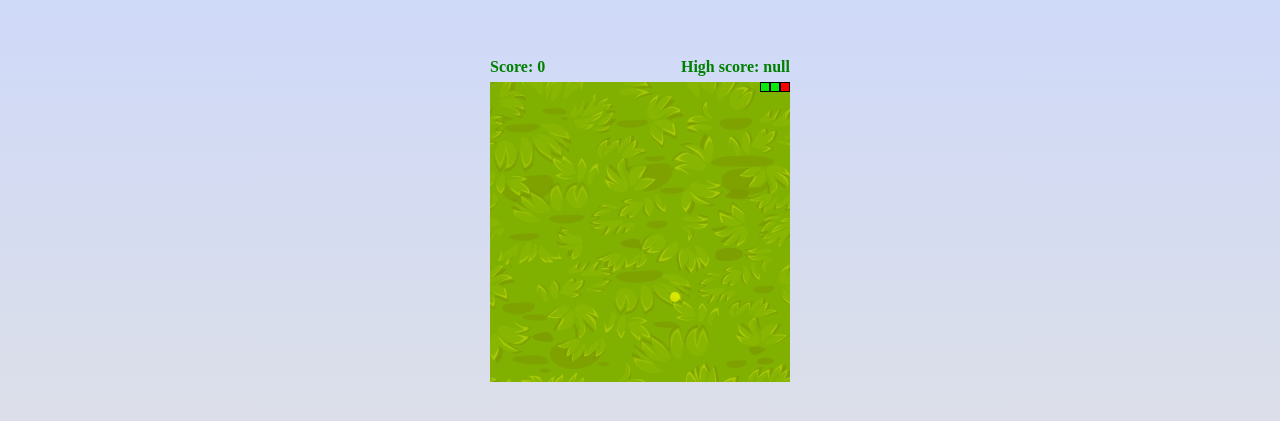
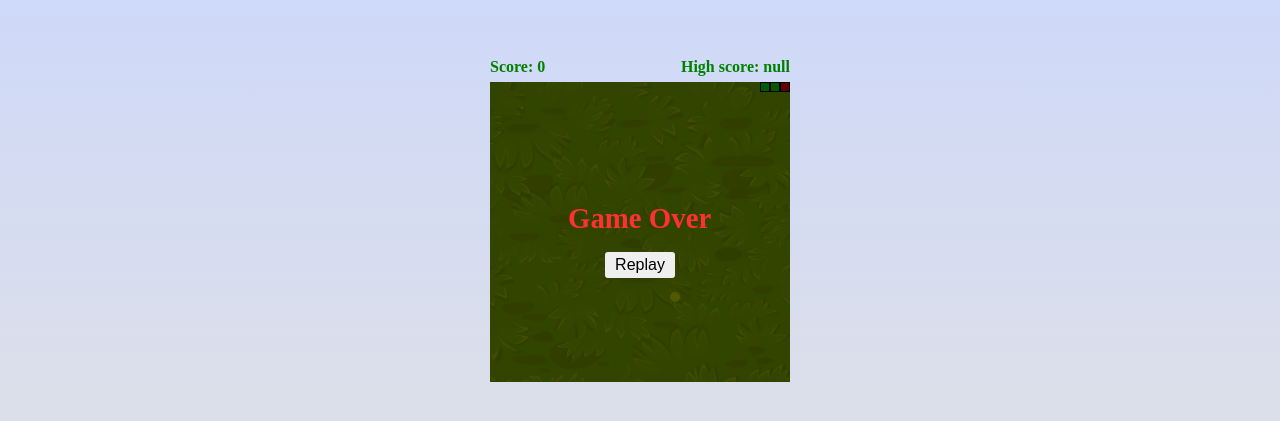
Before and after one commit to Hasinur3813/snake-game, a plain HTML site: page index.html in a window 1280 px wide. Shown: the part 183-604 px from the top of the page. Drawn offline with Linux system fonts and the light colour scheme.

Commit message:
new update

```diff
--- a/css/style.css
+++ b/css/style.css
@@ -27,6 +27,7 @@ body {
 }
 
 .game-board {
+  position: relative;
   background-image: linear-gradient(rgba(0, 0, 0, 0.1),rgba(0, 0, 0, 0.1)) ,url(../img/snakeBoard.jpg);
   background-size: cover;
   background-repeat: no-repeat;
@@ -40,7 +41,7 @@ body {
   /* animation: warn 1s linear infinite; */
 }
 
-.game-board div {
+.game-board .single_grid {
   width: 10px;
   height: 10px;
   box-sizing: border-box;
@@ -50,6 +51,33 @@ body {
   display: flex;
   align-items: center;
   justify-content: center;
+  /* border: 1px solid #c00505; */
+}
+
+.game_over_board{
+  position: absolute;
+  display: none;
+  flex-direction: column;
+  justify-content: center;
+  align-items: center;
+  width: 100%;
+  height: 100%;
+  background: rgba(0, 0, 0, 0.616);
+  z-index: 100;
+  transition: 0.3s ease-out;
+}
+.game_over_board h2{
+  color: rgb(254, 48, 48);
+  transition: 0.3s ease-out;
+  transform: scale(0);
+}
+.game_over_board #replay_btn{
+  padding: 4px 10px;
+  font-size: 16px;
+  font-weight: 500;
+  border: none;
+  border-radius: 3px;
+
 }
 
 .snake,
--- a/index.html
+++ b/index.html
@@ -15,10 +15,14 @@
         <div class="high_score">High score: 0</div>
       </div>
 
-      <div class="game-board" id="grid"></div>
+      <div class="game-board" id="grid">
+        <div class="game_over_board">
+          <h2>Game Over</h2>
+          <button id="replay_btn" onclick = 'location.reload()'>Replay</button>
+        </div>
+      </div>
     </div>
 
-    <script src="./js/test.js"></script>
     <script type="module" src="./js/app.js"></script>
   </body>
 </html>
--- a/js/app.js
+++ b/js/app.js
@@ -1,10 +1,14 @@
-'use strict';
+"use strict";
 
 const board = document.getElementById("grid");
 const scoreBoard = document.querySelector(".current_score");
 const highScore = document.querySelector(".high_score");
+const gameOverBoard = document.querySelector(".game_over_board");
+const gameOverText = document.querySelector(".game_over_board h2");
+const game_over = new Audio('./audio/game_over.mp3');
+const snake_eating = new Audio('./audio/snake_eating.mp3');
 
-let currentSnake = [2,1,0];
+let currentSnake = [2, 1, 0];
 let direction = 1;
 let width = 30;
 let speed = 5;
@@ -13,14 +17,13 @@ let foodIndex = 0;
 let score = 0;
 let interval;
 
-
 for (let i = 0; i < 900; i++) {
   let cell = document.createElement("div");
+  cell.classList.add('single_grid');
   board.appendChild(cell);
 }
 
-
-const cells = document.querySelectorAll("#grid div");
+const cells = document.querySelectorAll("#grid .single_grid");
 cells[currentSnake[0]].classList.add("head");
 
 for (let i = 0; i < currentSnake.length; i++) {
@@ -42,7 +45,7 @@ function gameLoop() {
 window.addEventListener("DOMContentLoaded", moveSnakeByKey);
 
 function moveSnakeByKey() {
-  highScore.innerHTML = `High score:  ${localStorage.getItem('score')}`;
+  highScore.innerHTML = `High score:  ${localStorage.getItem("score")}`;
 
   window.addEventListener("keydown", function (keys) {
     switch (keys.key) {
@@ -62,8 +65,7 @@ function moveSnakeByKey() {
   });
 }
 
-
-function moveSnake(){
+function moveSnake() {
   let tail = currentSnake.pop();
   cells[tail].classList.remove("snake");
   currentSnake.unshift(currentSnake[0] + direction);
@@ -73,22 +75,30 @@ function moveSnake(){
   eatFood(tail);
 }
 
+function gameOver() {
+  let highScoreValue = parseInt(localStorage.getItem("score")) || 0;
+  if (score > highScoreValue) {
+    localStorage.setItem("score", score);
+    highScore.innerHTML = `High score:  ${score}`;
+  }
+  game_over.play();
+  clearInterval(interval);
+  pushGameOverBox();
 
-function gameOver() {
-  let gameOverSound = new Audio("./audio/gameOver.m4a");
-  let getting_score = localStorage.getItem('score');
-  gameOverSound.play();
-  clearInterval(interval);
-  console.log(localStorage.getItem('score'));
-  if(score > getting_score){
-  highScore.innerHTML = `High score:  ${localStorage.getItem('score')}`;
-  }
+}
+
+function pushGameOverBox(){
+  gameOverBoard.style.display = 'flex';
+  setTimeout(()=>{
+    gameOverText.style.transform = 'scale(1.2)';
+  },100)
 
 }
 
 function eatFood(tail) {
   if (currentSnake[0] == foodIndex) {
     cells[foodIndex].classList.remove("food");
+    snake_eating.play();
     placeFood();
     increaseSnake(tail);
   }
@@ -98,14 +108,12 @@ function increaseSnake(tail) {
   cells[tail].classList.add("food");
   currentSnake.push(tail);
   cells[tail].classList.remove("food");
-  countPoint();
-
+  countScore();
 }
 
-function countPoint(){
+function countScore() {
   score += 5;
-  scoreBoard.innerHTML = `score: ${score}`;
-  localStorage.setItem('score', score);
+  scoreBoard.innerHTML = `Score: ${score}`;
 }
 
 placeFood();
@@ -127,21 +135,19 @@ function makeRandomFood() {
 }
 
 function chekForHits() {
-
   const snakeArrayDuplicate = [...currentSnake];
   const head = snakeArrayDuplicate.shift();
 
   // Check if the head hits the border
   if (
-    (direction === 1 && currentSnake[0] % 30 === 30 - 1 ) ||
-    (direction === -1 && currentSnake[0] % 30 === 0 ) ||
-    (direction === -30 && currentSnake[0] - 30 < 0  ) ||
-    (direction === 30 && currentSnake[0] + 30 >= 30 * 30 ) ||
+    (direction === 1 && currentSnake[0] % 30 === 30 - 1) ||
+    (direction === -1 && currentSnake[0] % 30 === 0) ||
+    (direction === -30 && currentSnake[0] - 30 < 0) ||
+    (direction === 30 && currentSnake[0] + 30 >= 30 * 30) ||
     snakeArrayDuplicate.includes(head)
   ) {
     return true;
-
-  }else{
+  } else {
     return false;
   }
 }
```
Also changed, not shown: 3 other files.
